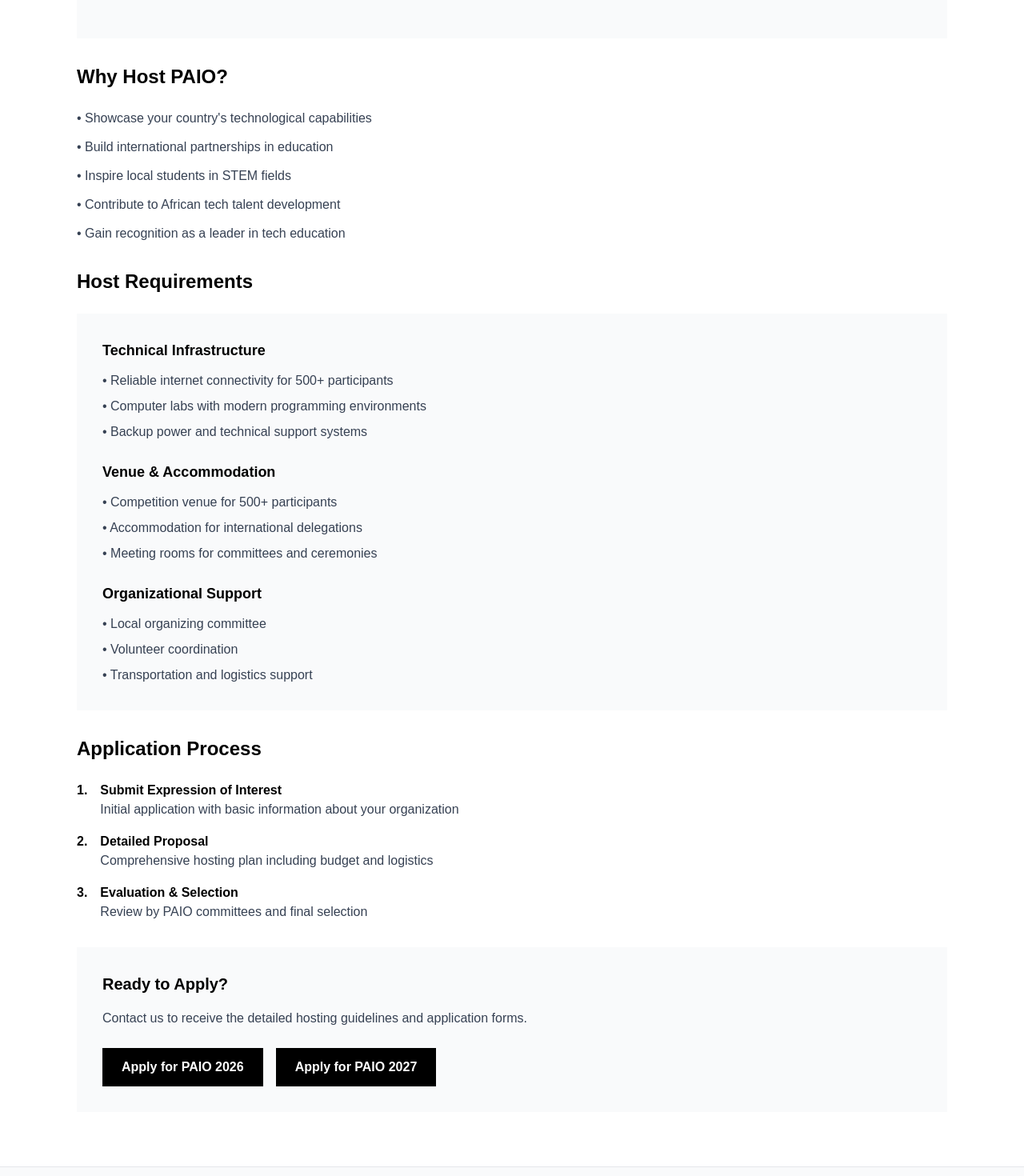
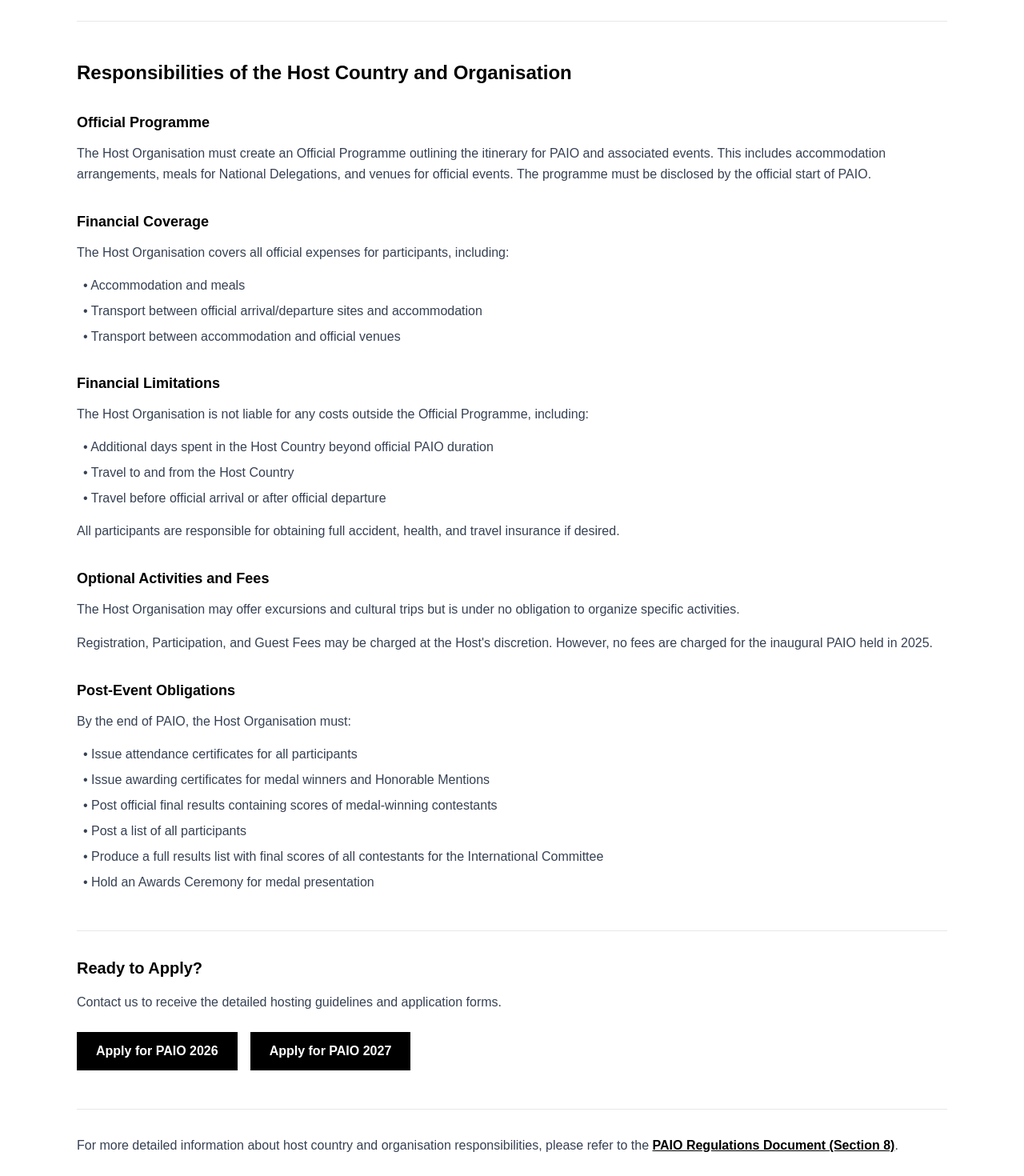
Before and after one commit to panafricanio/paio-general, a Next.js app: page /calls/hosts in a window 1280 px wide. Shown: the part 340-1810 px from the top of the page at 80% size. Built offline with nearby package versions, Linux system fonts and the light colour scheme.

Commit message:
Edit host section

```diff
--- a/src/app/calls/hosts/page.tsx
+++ b/src/app/calls/hosts/page.tsx
@@ -9,99 +9,114 @@ export default function CallForHosts() {
         <div className="max-w-6xl mx-auto px-4 sm:px-6 lg:px-8">
           <h1 className="text-4xl font-bold mb-8 text-black">Call for Hosts</h1>
 
-          <div className="space-y-8">
-            <div className="bg-gray-50 p-8">
+          <div className="space-y-12">
+            <div className="border-b border-gray-200 pb-8">
               <h2 className="text-2xl font-bold mb-4 text-black">Host PAIO 2026 & 2027</h2>
-              <p className="text-gray-700 mb-4 leading-relaxed">
-                We are seeking passionate organizations and institutions to host the Pan African
-                Informatics Olympiad in 2026 and 2027. This is an opportunity to showcase your
-                country and contribute to African tech education.
+              <p className="text-gray-700 leading-relaxed max-w-3xl">
+                We invite qualified organizations to host the Pan African Informatics Olympiad.
+                Host countries must establish an Host Organizing Committee (HOC), Host Scientific
+                Committee (HSC), and Host Technical Committee (HTC) to oversee all operations.
               </p>
             </div>
 
             <div>
-              <h2 className="text-2xl font-bold mb-6 text-black">Why Host PAIO?</h2>
-              <ul className="space-y-3 text-gray-700">
-                <li>• Showcase your country's technological capabilities</li>
-                <li>• Build international partnerships in education</li>
-                <li>• Inspire local students in STEM fields</li>
-                <li>• Contribute to African tech talent development</li>
-                <li>• Gain recognition as a leader in tech education</li>
-              </ul>
-            </div>
+              <h2 className="text-2xl font-bold mb-8 text-black">Responsibilities of the Host Country and Organisation</h2>
+              <div className="space-y-8 text-gray-700">
 
-            <div>
-              <h2 className="text-2xl font-bold mb-6 text-black">Host Requirements</h2>
-              <div className="bg-gray-50 p-8 space-y-6">
                 <div>
-                  <h3 className="font-bold text-lg text-black mb-3">Technical Infrastructure</h3>
-                  <ul className="space-y-2 text-gray-700">
-                    <li>• Reliable internet connectivity for 500+ participants</li>
-                    <li>• Computer labs with modern programming environments</li>
-                    <li>• Backup power and technical support systems</li>
+                  <h3 className="font-semibold text-lg text-black mb-3">Official Programme</h3>
+                  <p className="text-gray-700 leading-relaxed">
+                    The Host Organisation must create an Official Programme outlining the itinerary for PAIO and
+                    associated events. This includes accommodation arrangements, meals for National Delegations,
+                    and venues for official events. The programme must be disclosed by the official start of PAIO.
+                  </p>
+                </div>
+
+                <div>
+                  <h3 className="font-semibold text-lg text-black mb-3">Financial Coverage</h3>
+                  <p className="text-gray-700 mb-4 leading-relaxed">
+                    The Host Organisation covers all official expenses for participants, including:
+                  </p>
+                  <ul className="space-y-2 text-gray-700 ml-2">
+                    <li>• Accommodation and meals</li>
+                    <li>• Transport between official arrival/departure sites and accommodation</li>
+                    <li>• Transport between accommodation and official venues</li>
                   </ul>
                 </div>
 
                 <div>
-                  <h3 className="font-bold text-lg text-black mb-3">Venue & Accommodation</h3>
-                  <ul className="space-y-2 text-gray-700">
-                    <li>• Competition venue for 500+ participants</li>
-                    <li>• Accommodation for international delegations</li>
-                    <li>• Meeting rooms for committees and ceremonies</li>
+                  <h3 className="font-semibold text-lg text-black mb-3">Financial Limitations</h3>
+                  <p className="text-gray-700 mb-4 leading-relaxed">
+                    The Host Organisation is not liable for any costs outside the Official Programme, including:
+                  </p>
+                  <ul className="space-y-2 text-gray-700 ml-2 mb-4">
+                    <li>• Additional days spent in the Host Country beyond official PAIO duration</li>
+                    <li>• Travel to and from the Host Country</li>
+                    <li>• Travel before official arrival or after official departure</li>
                   </ul>
+                  <p className="text-gray-700 leading-relaxed">
+                    All participants are responsible for obtaining full accident, health, and travel insurance if desired.
+                  </p>
                 </div>
 
                 <div>
-                  <h3 className="font-bold text-lg text-black mb-3">Organizational Support</h3>
-                  <ul className="space-y-2 text-gray-700">
-                    <li>• Local organizing committee</li>
-                    <li>• Volunteer coordination</li>
-                    <li>• Transportation and logistics support</li>
+                  <h3 className="font-semibold text-lg text-black mb-3">Optional Activities and Fees</h3>
+                  <p className="text-gray-700 mb-4 leading-relaxed">
+                    The Host Organisation may offer excursions and cultural trips but is under no obligation to
+                    organize specific activities.
+                  </p>
+                  <p className="text-gray-700 leading-relaxed">
+                    Registration, Participation, and Guest Fees may be charged at the Host's discretion. However,
+                    no fees are charged for the inaugural PAIO held in 2025.
+                  </p>
+                </div>
+
+                <div>
+                  <h3 className="font-semibold text-lg text-black mb-3">Post-Event Obligations</h3>
+                  <p className="text-gray-700 mb-4 leading-relaxed">
+                    By the end of PAIO, the Host Organisation must:
+                  </p>
+                  <ul className="space-y-2 text-gray-700 ml-2">
+                    <li>• Issue attendance certificates for all participants</li>
+                    <li>• Issue awarding certificates for medal winners and Honorable Mentions</li>
+                    <li>• Post official final results containing scores of medal-winning contestants</li>
+                    <li>• Post a list of all participants</li>
+                    <li>• Produce a full results list with final scores of all contestants for the International Committee</li>
+                    <li>• Hold an Awards Ceremony for medal presentation</li>
                   </ul>
                 </div>
               </div>
             </div>
 
-            <div>
-              <h2 className="text-2xl font-bold mb-6 text-black">Application Process</h2>
-              <div className="space-y-4 text-gray-700">
-                <div className="flex items-start gap-4">
-                  <span className="font-bold text-black">1.</span>
-                  <div>
-                    <h4 className="font-bold text-black">Submit Expression of Interest</h4>
-                    <p className="text-gray-700">Initial application with basic information about your organization</p>
-                  </div>
-                </div>
-                <div className="flex items-start gap-4">
-                  <span className="font-bold text-black">2.</span>
-                  <div>
-                    <h4 className="font-bold text-black">Detailed Proposal</h4>
-                    <p className="text-gray-700">Comprehensive hosting plan including budget and logistics</p>
-                  </div>
-                </div>
-                <div className="flex items-start gap-4">
-                  <span className="font-bold text-black">3.</span>
-                  <div>
-                    <h4 className="font-bold text-black">Evaluation & Selection</h4>
-                    <p className="text-gray-700">Review by PAIO committees and final selection</p>
-                  </div>
-                </div>
+            <div className="border-t border-gray-200 pt-8 mt-4">
+              <h3 className="text-xl font-bold mb-4 text-black">Ready to Apply?</h3>
+              <p className="text-gray-700 mb-6 leading-relaxed max-w-3xl">
+                Contact us to receive the detailed hosting guidelines and application forms.
+              </p>
+              <div className="flex gap-4 mb-8">
+                <button className="bg-black text-white px-6 py-3 font-semibold hover:bg-gray-900 transition">
+                  Apply for PAIO 2026
+                </button>
+                <button className="bg-black text-white px-6 py-3 font-semibold hover:bg-gray-900 transition">
+                  Apply for PAIO 2027
+                </button>
               </div>
             </div>
 
-            <div className="bg-gray-50 p-8">
-              <h3 className="text-xl font-bold mb-4 text-black">Ready to Apply?</h3>
-              <p className="text-gray-700 mb-6 leading-relaxed">
-                Contact us to receive the detailed hosting guidelines and application forms.
+            <div className="border-t border-gray-200 pt-8">
+              <p className="text-gray-700 leading-relaxed">
+                For more detailed information about host country and organisation responsibilities,
+                please refer to the{' '}
+                <a
+                  href="https://docs.google.com/document/d/11tjRLzlILvj_6STmVJ3wtYcRDZtmwxWLbZ9L37oEUiU/edit?tab=t.0#heading=h.uat7q9ryg2au"
+                  target="_blank"
+                  rel="noopener noreferrer"
+                  className="text-black font-semibold underline hover:text-gray-700 transition"
+                >
+                  PAIO Regulations Document (Section 8)
+                </a>
+                .
               </p>
-              <div className="flex gap-4">
-                <button className="bg-black text-white px-6 py-3 font-semibold hover:bg-gray-800 transition">
-                  Apply for PAIO 2026
-                </button>
-                <button className="bg-black text-white px-6 py-3 font-semibold hover:bg-gray-800 transition">
-                  Apply for PAIO 2027
-                </button>
-              </div>
             </div>
           </div>
         </div>
```
